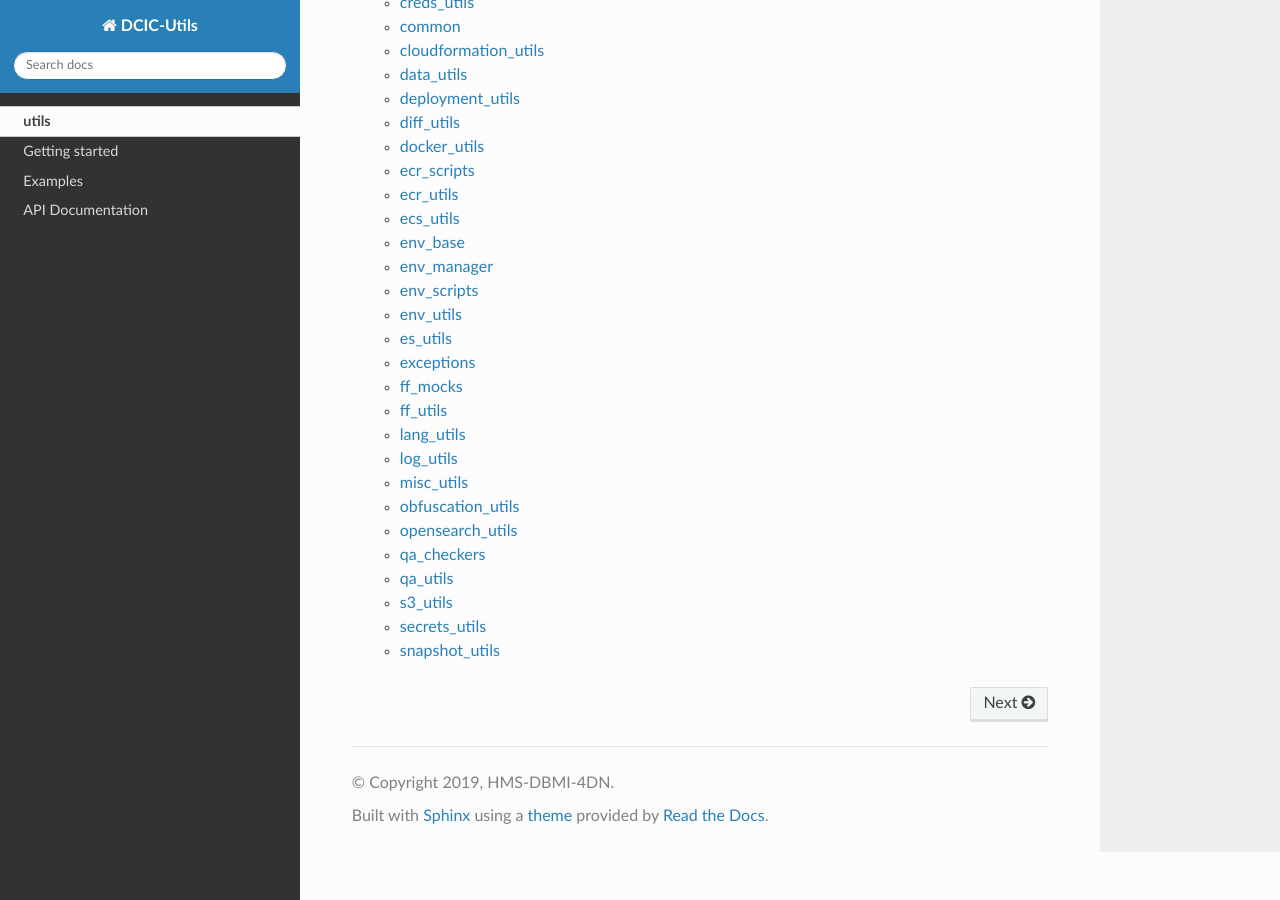
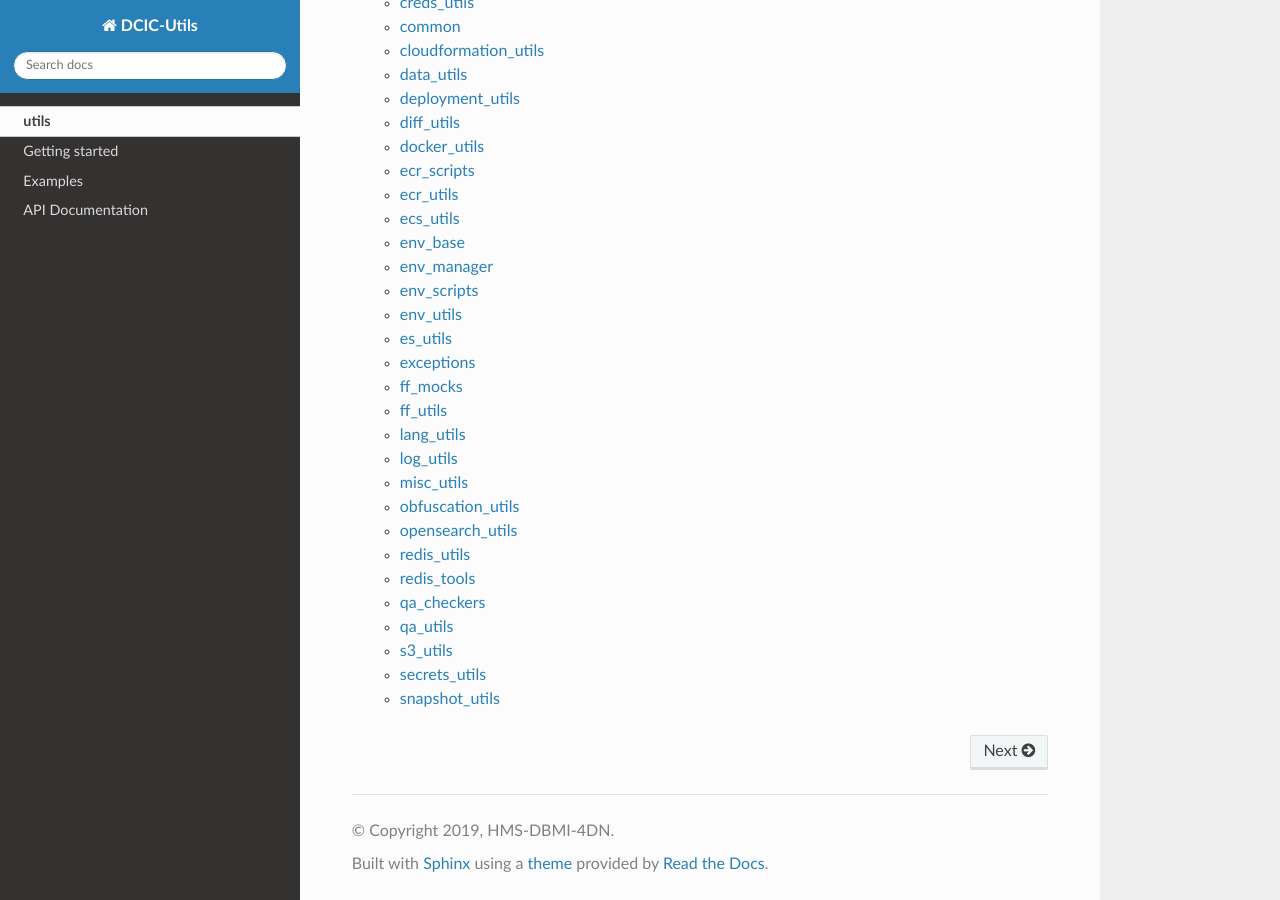
Before and after one commit to 4dn-dcic/utils, a Sphinx documentation site: the page built from docs/source/index.rst, in a window 1280 px wide and 900 px high, scrolled down 802 px. Built offline with Sphinx 7.4.7 and the Read the Docs theme 2.0.0, drawn with Linux system fonts in a browser that asks for light colours.

Commit message:
automodule decl

```diff
--- a/docs/source/dcicutils.rst
+++ b/docs/source/dcicutils.rst
@@ -198,6 +198,20 @@ opensearch_utils
    :members:
 
 
+redis_utils
+^^^^^^^^^^^
+
+.. automodule:: dcicutils.redis_utils
+   :members:
+
+
+redis_tools
+^^^^^^^^^^^
+
+.. automodule:: dcicutils.redis_tools
+   :members:
+
+
 qa_checkers
 ^^^^^^^^^^^
 
```
